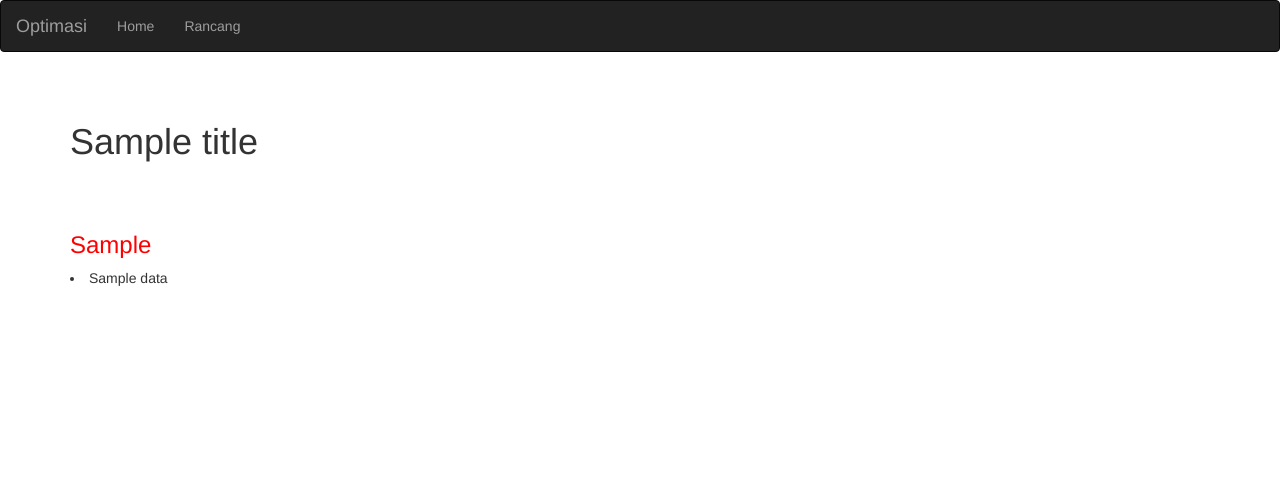
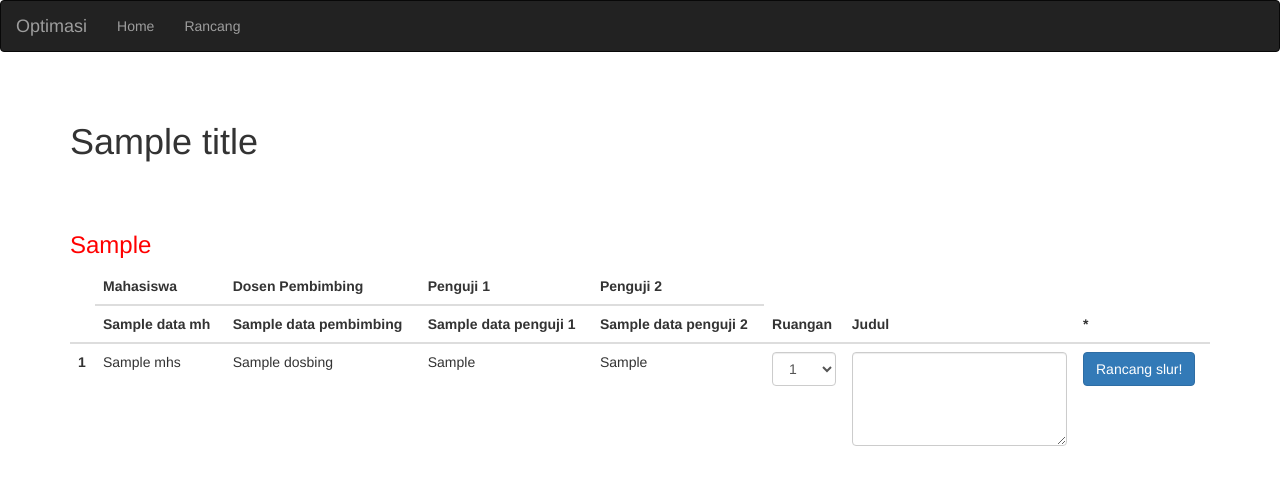
Before and after one commit to kdkchy/Optimasi, a Flask app: template Optimasi-2/templates/hasil.html in a window 1280 px wide. Shown: the top 485 px of the page. Run offline with Flask 2, Linux system fonts and the light colour scheme; the template is opened without the code that fills it: most values are stand-ins (such as "Sample title", 1, 10 or a date in 2020); some libraries are stand-ins or nearby versions.

Commit message:
mumet ndase

```diff
--- a/Optimasi-2/run.py
+++ b/Optimasi-2/run.py
@@ -12,6 +12,9 @@ mongodb_host = os.environ.get('MONGO_HOST', 'localhost')
 mongodb_port = int(os.environ.get('MONGO_PORT', '27017'))
 client = MongoClient(mongodb_host, mongodb_port)
 db = client.optimasi
+
+#Global Variable
+clicked=[]
 
 @app.route("/")
 def home():
@@ -39,26 +42,36 @@ def rancang():
         'rancang.html', my_string="Mahasiswa",my_string_2="Dosen",
         title="Rancang", data=result, data_2=result_2)
 
+
 @app.route('/actRancang', methods=['POST'])
 def actRancang():
-    clicked=None
+    global clicked
     if request.method == "POST":
         clicked=request.json['data']
-    getData(clicked[0],clicked[1],clicked[2],clicked[3])
-    makeData()
+
+    getData(clicked[0],clicked[1],clicked[2],clicked[3]) #pembuatan populasi
+    makeData()  #komputasi
 
     return "Success"
 
 @app.route('/komputasi')
 def komputasi():
-    # print(actRancang().clicked)
     hitung = db.komputasi.find().sort("fitnes",pymongo.DESCENDING).limit(5)
     result = []
     for i in hitung:
         result.append(i)
-    db.komputasi.remove({})
-    db.temp.remove({})
-    return render_template('hasil.html', my_string="Jadwal Tersedia",  title="Ketersediaan Jadwal", data=result)
+    # db.komputasi.remove({})
+    # db.temp.remove({})
+    result_2 = []
+
+    dataMhs = db.dataMhs.find_one({"_id":ObjectId(clicked[0])})
+    dataPembimbing = db.dataDosen.find_one({"_id":ObjectId(clicked[1])})
+    dataPenguji_1 = db.dataDosen.find_one({"_id":ObjectId(clicked[2])})
+    dataPenguji_2 = db.dataDosen.find_one({"_id":ObjectId(clicked[3])})
+
+    result_2.extend((dataMhs, dataPembimbing, dataPenguji_1, dataPenguji_2))
+    return render_template('hasil.html', my_string="Jadwal Tersedia",  title="Ketersediaan Jadwal", data=result,
+    data_2=result_2, dataMhs=dataMhs, dataPembimbing=dataPembimbing, dataPenguji_1=dataPenguji_1, dataPenguji_2=dataPenguji_2)
 
 if __name__ == '__main__':
     app.run(debug=True)
--- a/Optimasi-2/templates/hasil.html
+++ b/Optimasi-2/templates/hasil.html
@@ -6,8 +6,50 @@
 <br>
 <h3>{{my_string}}</h3>
 
-{% for i in data%}
-<li>{{i}}</li>
-{% endfor %}
+<table class="table table-hover">
+  <thead>
+    <tr>
+      <th scope="col" rowspan="2" scope="row"></th>
+      <th scope="col">Mahasiswa</th>
+      <th scope="col">Dosen Pembimbing</th>
+      <th scope="col">Penguji 1</th>
+      <th scope="col">Penguji 2</th>
+      <th scope="col" rowspan="2" scope="row">Ruangan</th>
+      <th scope="col" rowspan="2" scope="row">Judul</th>
+      <th scope="col" rowspan="2" scope="row">*</th>
+    </tr>
+    <tr>
+      <th scope="col">{{dataMhs.nama}}</th>
+      <th scope="col">{{dataPembimbing.nama}}</th>
+      <th scope="col">{{dataPenguji_1.nama}}</th>
+      <th scope="col">{{dataPenguji_2.nama}}</th>
+    </tr>
+  </thead>
+  <tbody>
+    {% for i in data%}
+    <tr>
+      <form action="/actinsert" method="POST">
+      <th scope="row">{{loop.index}}</th>
+      <td> {{i.mhs}} <input type="hidden" class="form-control" name="mhs" value="{{i.mhs}}"></td>
+      <td> {{i.dosbing}} <input type="hidden" class="form-control" name="dosbing" value="{{i.dosbing}}"></td>
+      <td> {{i.p1}} <input type="hidden" class="form-control" name="dosbing" value="{{i.p1}}"></td>
+      <td> {{i.p2}} <input type="hidden" class="form-control" name="dosbing" value="{{i.p2}}"></td>
+      <td>
+      <select class="form-control" id="ruang" name="ruang">
+        <option value="1">1</option>
+      </select>
+      </td>
+      <td>
+          <div class="form-group">
+            <textarea name="judul" class="form-control" rows="4" name="judul"></textarea>
+          </div>
+      </td>
+      <td><input type="submit" class="btn btn-primary" value="Rancang slur!"></td>
+      </form>
+    </tr>
+    {% endfor %}
+  </tbody>
+</table>
+
 
 {% endblock %}
```
Also changed, not shown: Optimasi-2/collection_document.txt (+21 -1 lines), Optimasi-2/komputasi/komputasi.py (+14 -7 lines).
